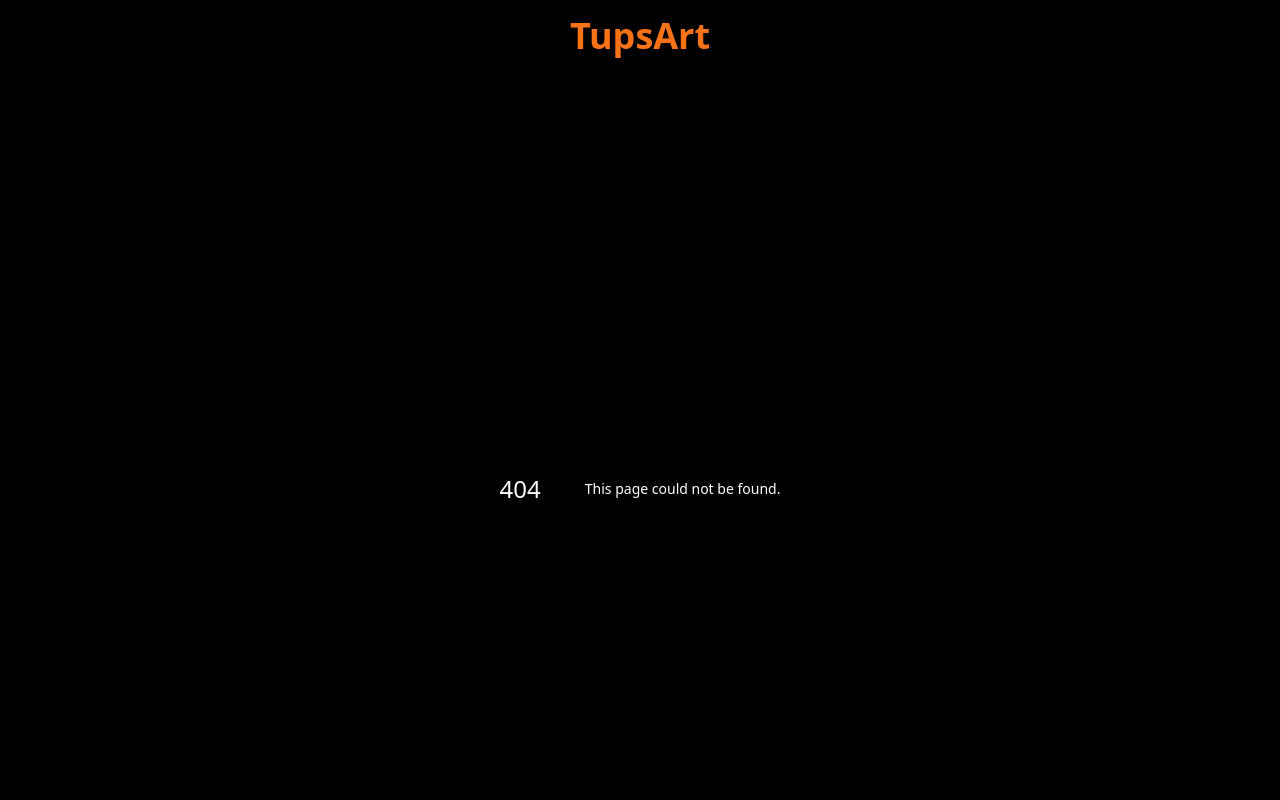
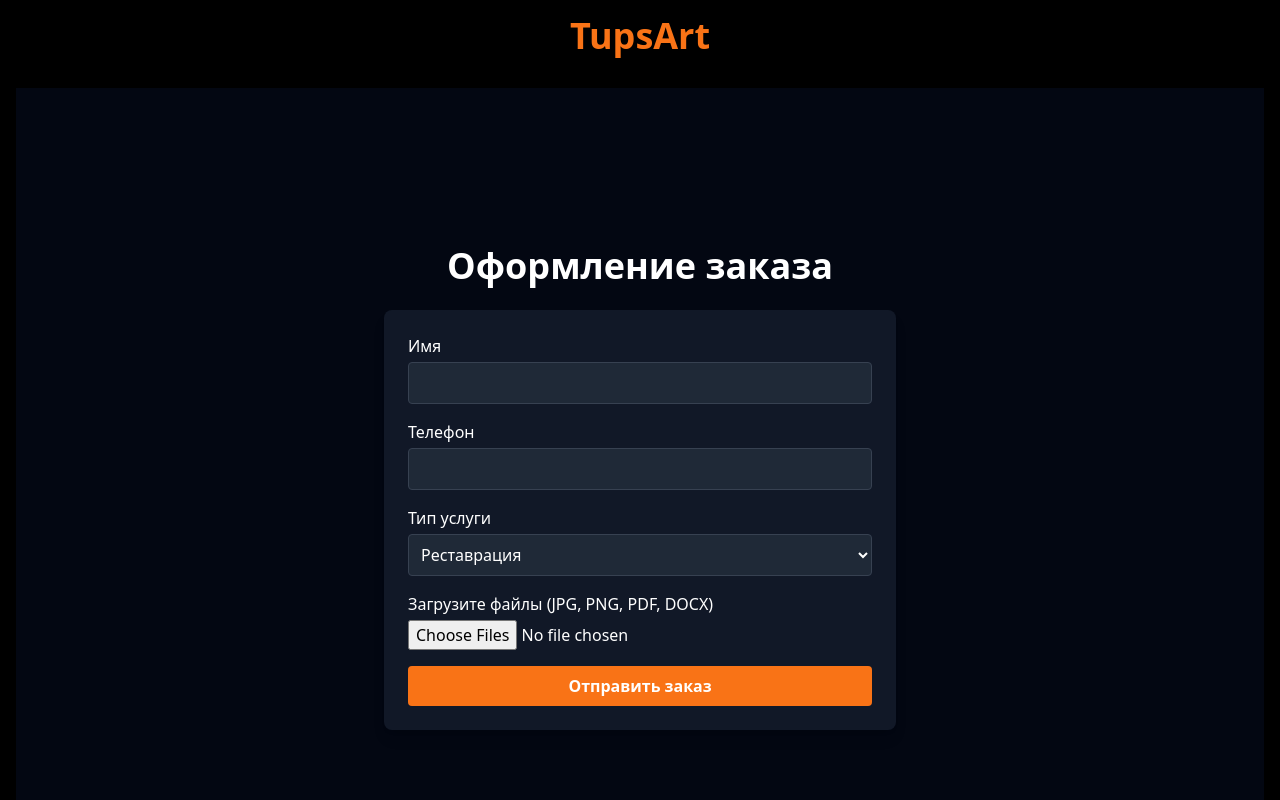
Before and after one commit to nikolaevmichil651-coder/tupsart-order-app, a Next.js app: page /order in a window 1280 px wide. Before the commit this address had no page. Shown: the top 800 px of the page. Built offline with nearby package versions, Linux system fonts and the light colour scheme.

Commit message:
Create order page

```diff
--- /dev/null
+++ b/app/order/page.tsx
@@ -0,0 +1,119 @@
+"use client";
+import React, { useState, FormEvent } from "react";
+
+const MAX_SIZE = 15 * 1024 * 1024; // 15MB
+
+export default function Page() {
+  const [name, setName] = useState("");
+  const [phone, setPhone] = useState("");
+  const [service, setService] = useState("Реставрация");
+  const [files, setFiles] = useState<File[]>([]);
+  const [loading, setLoading] = useState(false);
+  const [success, setSuccess] = useState(false);
+  const [error, setError] = useState<string | null>(null);
+
+  const handleFiles = (e: React.ChangeEvent<HTMLInputElement>) => {
+    if (!e.target.files) return;
+    const list = Array.from(e.target.files);
+    const totalSize = list.reduce((acc, file) => acc + file.size, 0);
+    if (totalSize > MAX_SIZE) {
+      setError("Суммарный размер файлов превышает 15 МБ");
+      return;
+    }
+    setFiles(list);
+    setError(null);
+  };
+
+  const handleSubmit = async (e: FormEvent) => {
+    e.preventDefault();
+    setLoading(true);
+    setSuccess(false);
+    setError(null);
+    try {
+      const formData = new FormData();
+      formData.append("name", name);
+      formData.append("phone", phone);
+      formData.append("service", service);
+      files.forEach((file) => {
+        formData.append("files", file);
+      });
+      const res = await fetch("/api/send-order", {
+        method: "POST",
+        body: formData,
+      });
+      if (res.ok) {
+        setSuccess(true);
+        setName("");
+        setPhone("");
+        setService("Реставрация");
+        setFiles([]);
+      } else {
+        const text = await res.text();
+        setError(text || "Ошибка отправки");
+      }
+    } catch (err: any) {
+      setError(err.message);
+    } finally {
+      setLoading(false);
+    }
+  };
+
+  return (
+    <main className="flex flex-col items-center justify-center min-h-screen bg-gray-950 text-white px-4">
+      <h1 className="text-4xl font-bold mb-6">Оформление заказа</h1>
+      <form onSubmit={handleSubmit} className="w-full max-w-lg bg-gray-900 p-6 rounded-lg shadow-lg space-y-4">
+        {error && <div className="text-red-500">{error}</div>}
+        {success && <div className="text-green-500">Заказ успешно отправлен!</div>}
+        <div>
+          <label className="block mb-1">Имя</label>
+          <input
+            type="text"
+            className="w-full bg-gray-800 border border-gray-700 rounded p-2"
+            value={name}
+            onChange={(e) => setName(e.target.value)}
+            required
+          />
+        </div>
+        <div>
+          <label className="block mb-1">Телефон</label>
+          <input
+            type="tel"
+            className="w-full bg-gray-800 border border-gray-700 rounded p-2"
+            value={phone}
+            onChange={(e) => setPhone(e.target.value)}
+            required
+          />
+        </div>
+        <div>
+          <label className="block mb-1">Тип услуги</label>
+          <select
+            className="w-full bg-gray-800 border border-gray-700 rounded p-2"
+            value={service}
+            onChange={(e) => setService(e.target.value)}
+          >
+            <option value="Реставрация">Реставрация</option>
+            <option value="Печать">Печать</option>
+            <option value="Дизайн">Дизайн</option>
+          </select>
+        </div>
+        <div>
+          <label className="block mb-1">Загрузите файлы (JPG, PNG, PDF, DOCX)</label>
+          <input
+            type="file"
+            multiple
+            accept=".jpg,.jpeg,.png,.pdf,.docx"
+            className="w-full text-white"
+            onChange={handleFiles}
+          />
+        </div>
+        <button
+          type="submit"
+          className="w-full bg-[#f97316] hover:bg-[#e76c10] text-white font-semibold py-2 px-4 rounded"
+          disabled={loading}
+        >
+          {loading ? <span className="loader mx-auto"></span> : "Отправить заказ"}
+        </button>
+      </form>
+    </main>
+  );
+}
```
